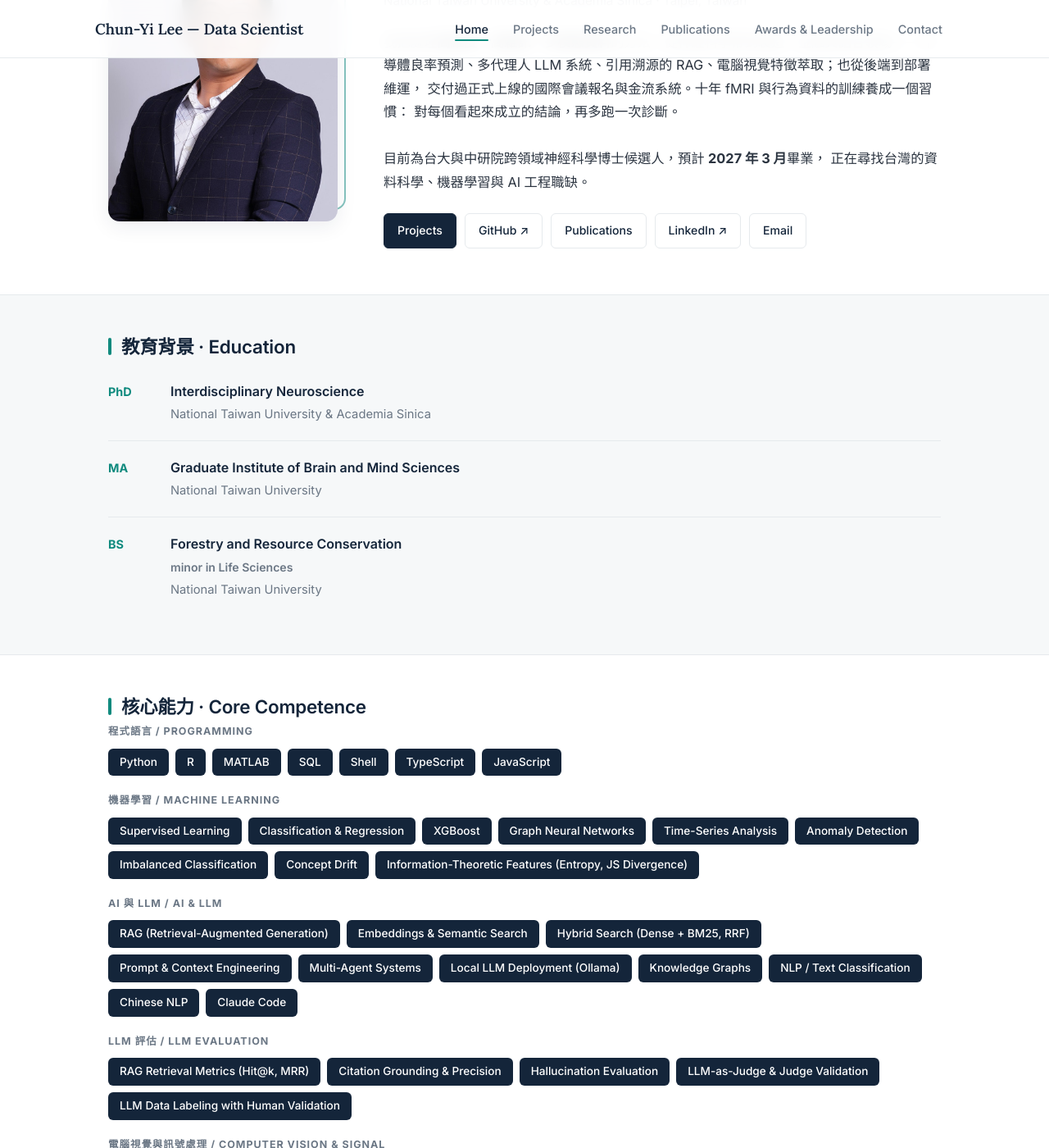
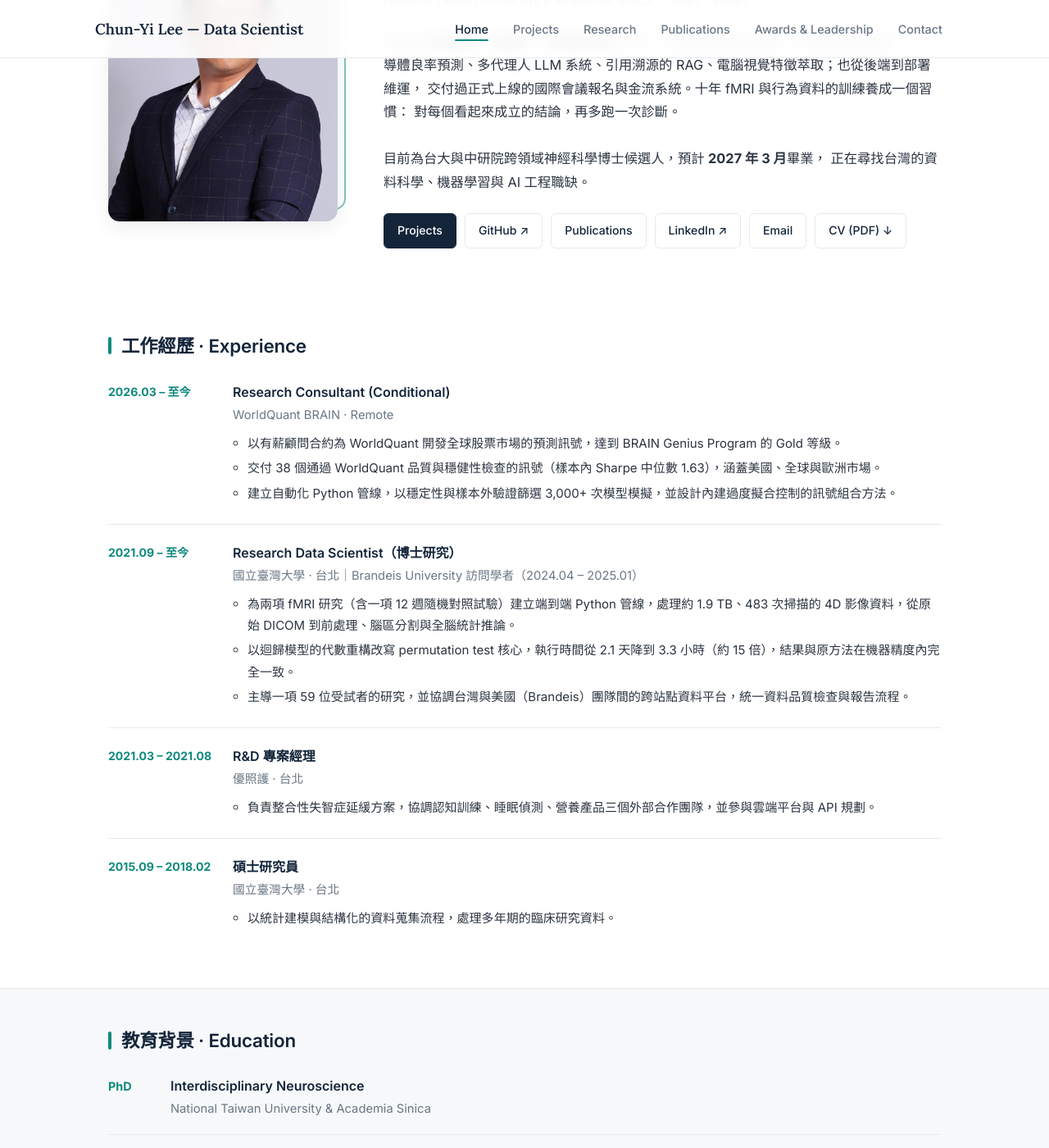
Before and after one commit to JamesLeeCY/JamesLeeCY.github.io, a Jekyll site: the page built from index.html, in a window 1280 px wide and 1400 px high, scrolled down 246 px. Shown: the whole window at 82% size. Built offline with Jekyll 4.4.1, drawn with Linux system fonts in a browser that asks for light colours.

Commit message:
Add Experience section and downloadable CV; correct BTBA role
- Homepage: Experience (WorldQuant BRAIN, NTU PhD research incl. Brandeis,
  U-Care R&D PM, NTU MA research) and a CV download link
- CV PDF exported from the Finance CV with the phone number removed
- Awards: BTBA Fundraising Co-Lead, 2024-2025, with figures from the CV

Co-Authored-By: Claude Opus 5.5 <noreply@anthropic.com>

```diff
--- a/assets/css/style.css
+++ b/assets/css/style.css
@@ -266,6 +266,20 @@ main { min-height: 60vh; }
 .edu-degree { font-weight: 600; color: var(--navy); }
 .edu-school { color: var(--text-muted); font-size: 0.92rem; margin-top: 2px; }
 
+.exp-list { list-style: none; }
+.exp-list > li {
+    display: flex;
+    gap: 20px;
+    padding: 20px 0;
+    border-bottom: 1px solid var(--border);
+}
+.exp-list > li:last-child { border-bottom: none; }
+.exp-period { min-width: 132px; color: var(--accent); font-size: 0.88rem; font-weight: 700; padding-top: 2px; white-space: nowrap; }
+.exp-role { font-weight: 600; color: var(--navy); }
+.exp-org { color: var(--text-muted); font-size: 0.92rem; margin-top: 2px; }
+.exp-list ul { margin: 8px 0 0 18px; font-size: 0.94rem; }
+.exp-list ul li { margin-bottom: 4px; }
+
 /* ============================================
    Skills
    ============================================ */
@@ -513,6 +527,8 @@ main { min-height: 60vh; }
     .section, .page-content { padding: 36px 20px; }
     .award-item { flex-direction: column; gap: 4px; }
     .award-year { min-width: unset; }
+    .exp-list > li { flex-direction: column; gap: 4px; }
+    .exp-period { min-width: unset; }
 }
 
 @media (max-width: 520px) {
--- a/index.html
+++ b/index.html
@@ -27,8 +27,59 @@ permalink: /
             <a href="{{ '/publications.html' | relative_url }}" class="profile-link">Publications</a>
             <a href="{{ site.linkedin_url }}" target="_blank" class="profile-link">LinkedIn ↗</a>
             <a href="mailto:{{ site.email }}" class="profile-link">Email</a>
+            <a href="{{ '/assets/CV_ChunYiLee.pdf' | relative_url }}" target="_blank" class="profile-link">CV (PDF) ↓</a>
         </div>
     </div>
+</section>
+
+<section class="section">
+    <h2 class="section-title">工作經歷 · Experience</h2>
+    <ul class="exp-list">
+        <li>
+            <span class="exp-period">2026.03 – 至今</span>
+            <div>
+                <div class="exp-role">Research Consultant (Conditional)</div>
+                <div class="exp-org">WorldQuant BRAIN · Remote</div>
+                <ul>
+                    <li>以有薪顧問合約為 WorldQuant 開發全球股票市場的預測訊號，達到 BRAIN Genius Program 的 Gold 等級。</li>
+                    <li>交付 38 個通過 WorldQuant 品質與穩健性檢查的訊號（樣本內 Sharpe 中位數 1.63），涵蓋美國、全球與歐洲市場。</li>
+                    <li>建立自動化 Python 管線，以穩定性與樣本外驗證篩選 3,000+ 次模型模擬，並設計內建過度擬合控制的訊號組合方法。</li>
+                </ul>
+            </div>
+        </li>
+        <li>
+            <span class="exp-period">2021.09 – 至今</span>
+            <div>
+                <div class="exp-role">Research Data Scientist（博士研究）</div>
+                <div class="exp-org">國立臺灣大學 · 台北｜Brandeis University 訪問學者（2024.04 – 2025.01）</div>
+                <ul>
+                    <li>為兩項 fMRI 研究（含一項 12 週隨機對照試驗）建立端到端 Python 管線，處理約 1.9 TB、483 次掃描的 4D 影像資料，從原始 DICOM 到前處理、腦區分割與全腦統計推論。</li>
+                    <li>以迴歸模型的代數重構改寫 permutation test 核心，執行時間從 2.1 天降到 3.3 小時（約 15 倍），結果與原方法在機器精度內完全一致。</li>
+                    <li>主導一項 59 位受試者的研究，並協調台灣與美國（Brandeis）團隊間的跨站點資料平台，統一資料品質檢查與報告流程。</li>
+                </ul>
+            </div>
+        </li>
+        <li>
+            <span class="exp-period">2021.03 – 2021.08</span>
+            <div>
+                <div class="exp-role">R&amp;D 專案經理</div>
+                <div class="exp-org">優照護 · 台北</div>
+                <ul>
+                    <li>負責整合性失智症延緩方案，協調認知訓練、睡眠偵測、營養產品三個外部合作團隊，並參與雲端平台與 API 規劃。</li>
+                </ul>
+            </div>
+        </li>
+        <li>
+            <span class="exp-period">2015.09 – 2018.02</span>
+            <div>
+                <div class="exp-role">碩士研究員</div>
+                <div class="exp-org">國立臺灣大學 · 台北</div>
+                <ul>
+                    <li>以統計建模與結構化的資料蒐集流程，處理多年期的臨床研究資料。</li>
+                </ul>
+            </div>
+        </li>
+    </ul>
 </section>
 
 <section class="section-alt">
```
Also changed, not shown: HANDOFF.md (+8 -4 lines), awards_leadership.md (+5 -4 lines), 1 other file.
